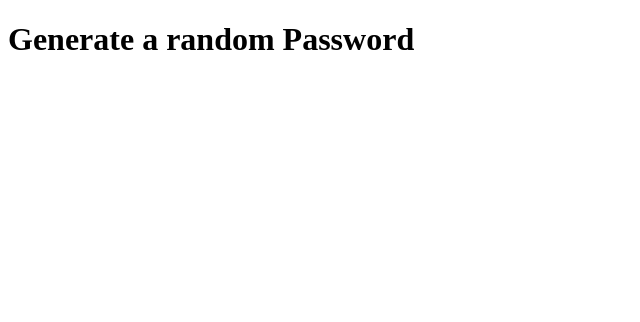
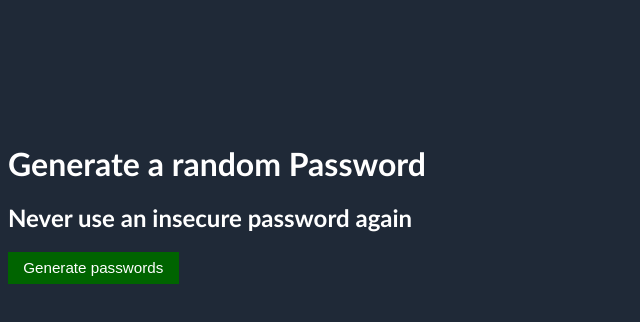
Before and after one commit to Oscar-Ore007/password_generator, a plain HTML site: page index.html in a window 1280 px wide. Shown: the whole page, without its empty margins (0-640 px from the left). Drawn offline with Linux system fonts and the light colour scheme.

Commit message:
added button and color to page

```diff
--- a/index.css
+++ b/index.css
@@ -1,4 +1,29 @@
 html, body {
-    margin: 0;
-    padding: 0;
+    /* margin: 0;
+    padding: 0; */
+    width: 500px;
+    Height: 550px;
+    Top: 64px;
+    Left: px;
+    background-color: #1f2937;
+
+
+    position: absolute;
+    font-family:'Gill Sans', 'Gill Sans MT', Calibri, 'Trebuchet MS', sans-serif;
+    color: #fff;
 }
+
+h1 {
+    font-family: 'Gill Sans', 'Gill Sans MT', Calibri, 'Trebuchet MS', sans-serif;
+    font-weight: 800;
+    margin: 0.25em 0;
+}
+
+button {
+    font-size: 0.95em;
+    font-weight: 500;
+    background-color: darkgreen;
+    color: #fff;
+    border: none;
+    padding: 0.5em 1em;
+}
--- a/index.html
+++ b/index.html
@@ -4,9 +4,14 @@
     <meta charset="UTF-8">
     <meta http-equiv="X-UA-Compatible" content="IE=edge">
     <meta name="viewport" content="width=device-width, initial-scale=1.0">
+    <link rel="stylesheet" href="index.css">
     <title>Scrimba : Random Password Generator</title>
 </head>
 <body>
     <h1>Generate a random Password</h1>
+    <h2>Never use an insecure password again</h2>
+
+
+    <button>Generate passwords</button>
 </body>
 </html>
```
